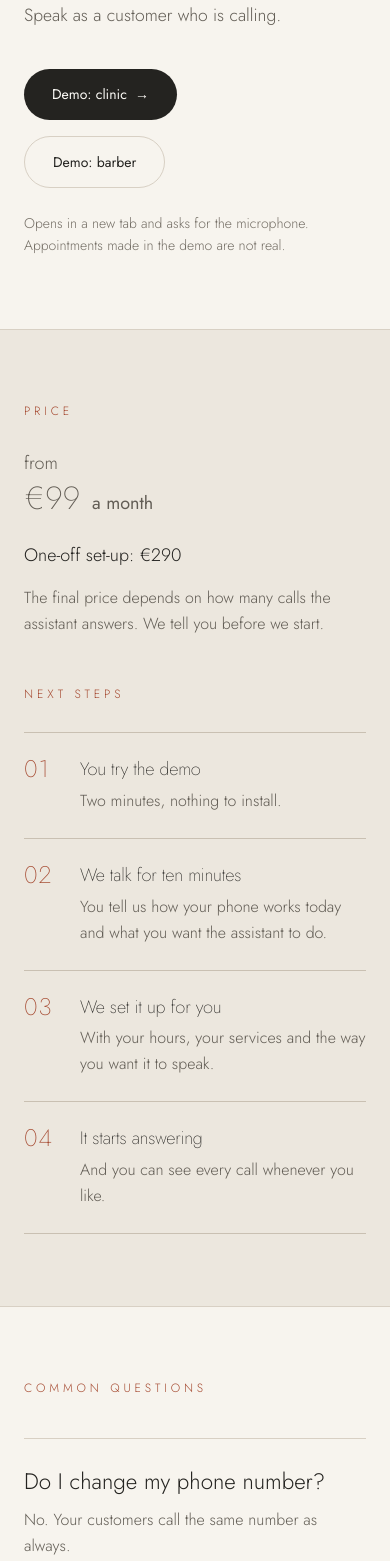
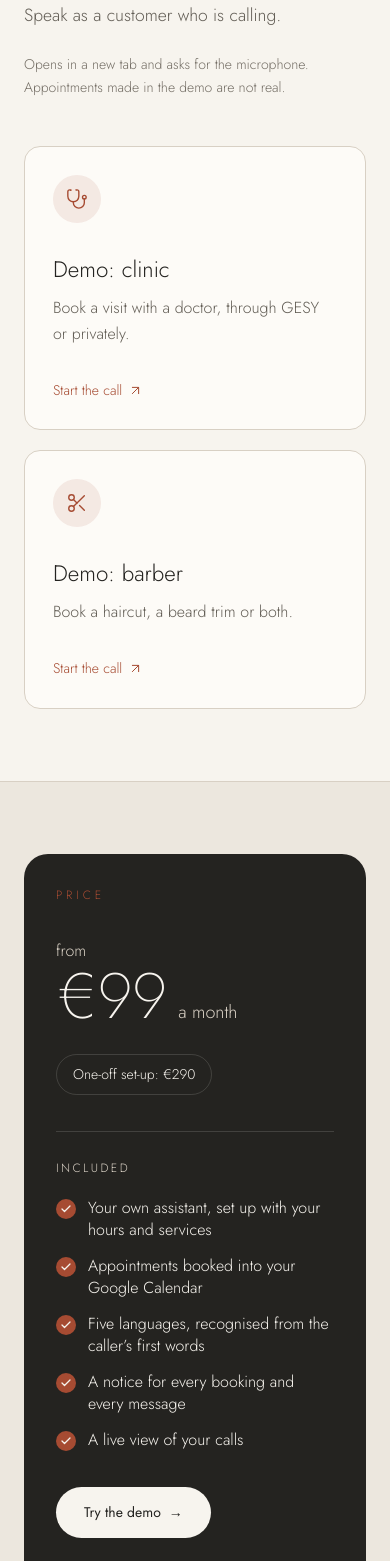
Before and after one commit to NikosChatzimanolis/day-one-web, a Next.js app: page /en/products/phone-assistant in a window 390 px wide. Shown: the part 3066-4627 px from the top of the page. Built offline with nearby package versions, Linux system fonts and the light colour scheme; no server answers.

Commit message:
feat: phone assistant page with a pricing card, demo cards, a numbered path for the next steps and questions that open

```diff
--- a/components/products/PhoneAssistantExtras.tsx
+++ b/components/products/PhoneAssistantExtras.tsx
@@ -1,8 +1,13 @@
 // ── components/products/PhoneAssistantExtras.tsx ──
-// The phone assistant's own bands on its product page: the two demos (they
-// open on the assistant's address), the price beside the next steps, and
-// the common questions. Copy from products.phoneAssistant; same hairline
-// rows and type as the shared ProductPage sections around it.
+// The phone assistant's own bands on its product page, each given its own
+// shape so the page does not read as one run of text:
+//   demos      two cards you can press, one per kind of business
+//   price      a dark pricing card (the price, the set-up fee, what is
+//              included, a button) beside the next steps as a numbered path
+//   questions  cards that open
+// Copy from products.phoneAssistant. The demos open on the assistant's
+// address (assistantDemos in lib/site.ts).
+import { ArrowUpRight, Check, Plus, Scissors, Stethoscope } from 'lucide-react'
 import { Button } from '@/components/ui/Button'
 import Reveal, { RevealGroup, RevealItem } from '@/components/ui/Reveal'
 import { t } from '@/lib/copy/request'
@@ -10,58 +15,106 @@ import { assistantDemos } from '@/lib/site'
 
 export default function PhoneAssistantExtras() {
   const x = t().products.phoneAssistant
+  const demos = [
+    { href: assistantDemos.clinic, icon: Stethoscope, title: x.demo.clinic, body: x.demo.clinicBody },
+    { href: assistantDemos.barber, icon: Scissors, title: x.demo.barber, body: x.demo.barberBody },
+  ]
   return (
     <>
-      {/* ── Try it · the two demos ─────────────────────────── */}
-      <section id="demo" className="border-b border-border bg-bg">
+      {/* ── Try it · two demo cards ────────────────────────── */}
+      <section id="demo" className="scroll-mt-24 border-b border-border bg-bg">
         <div className="container-wide section">
-          <Reveal className="max-w-3xl">
+          <div className="grid gap-12 lg:grid-cols-12 lg:items-end lg:gap-8">
+            <Reveal className="lg:col-span-5">
               <p className="eyebrow mb-7">{x.demo.eyebrow}</p>
               <h2 className="t-h1 display-balance">{x.demo.title}</h2>
-            <p className="t-lead measure-lg display-pretty mt-7 text-text-secondary">{x.demo.body}</p>
-            <div className="mt-10 flex flex-col items-start gap-4 sm:flex-row sm:items-center">
-              <Button href={assistantDemos.clinic} external size="lg" arrow>
-                {x.demo.clinic}
-              </Button>
-              <Button href={assistantDemos.barber} external variant="outline" size="lg">
-                {x.demo.barber}
-              </Button>
+              <p className="t-lead measure display-pretty mt-7 text-text-secondary">{x.demo.body}</p>
+              <p className="measure mt-6 font-body text-sm text-text-tertiary">{x.demo.note}</p>
+            </Reveal>
+            <RevealGroup className="grid gap-5 sm:grid-cols-2 lg:col-span-6 lg:col-start-7" stagger={0.08}>
+              {demos.map(({ href, icon: Icon, title, body }) => (
+                <RevealItem key={href}>
+                  <a
+                    href={href}
+                    target="_blank"
+                    rel="noopener noreferrer"
+                    className="group flex h-full flex-col rounded-2xl border border-border bg-card p-7 transition-all duration-250 ease-out-expo hover:-translate-y-1 hover:border-rust"
+                  >
+                    <span className="flex h-12 w-12 items-center justify-center rounded-full bg-[var(--color-accent-soft)] text-rust">
+                      <Icon size={22} strokeWidth={1.5} />
+                    </span>
+                    <h3 className="t-h3 mt-8 text-text-primary">{title}</h3>
+                    <p className="mt-3 font-body text-base leading-relaxed text-text-secondary">{body}</p>
+                    <span className="mt-8 inline-flex items-center gap-1.5 font-body text-sm text-accent lg:mt-auto lg:pt-8">
+                      {x.demo.start}
+                      <ArrowUpRight size={15} strokeWidth={1.6} className="transition-transform duration-250 group-hover:-translate-y-0.5 group-hover:translate-x-0.5" />
+                    </span>
+                  </a>
+                </RevealItem>
+              ))}
+            </RevealGroup>
           </div>
-            <p className="mt-6 font-body text-sm text-text-tertiary">{x.demo.note}</p>
-          </Reveal>
         </div>
       </section>
 
-      {/* ── Price beside the next steps ────────────────────── */}
+      {/* ── Price card beside the next steps ───────────────── */}
       <section data-no-grid className="border-b border-border bg-surface">
         <div className="container-wide section">
-          <div className="grid gap-12 lg:grid-cols-12 lg:gap-8">
-            <Reveal className="lg:col-span-4">
-              <p className="eyebrow mb-7">{x.price.eyebrow}</p>
-              <p className="font-body text-lg text-text-secondary">{x.price.from}</p>
-              <p className="t-h1 mt-1 tabular-nums">
+          <div className="grid gap-14 lg:grid-cols-12 lg:gap-8">
+            <Reveal className="lg:col-span-5">
+              <div className="rounded-3xl bg-dark p-8 text-dark-text md:p-10">
+                <p className="eyebrow">{x.price.eyebrow}</p>
+                <p className="mt-8 font-body text-base text-dark-text-secondary">{x.price.from}</p>
+                <p className="mt-1 flex items-baseline gap-3">
+                  <span className="font-display text-[clamp(4rem,9vw,6.25rem)] font-extralight leading-[0.9] tracking-[-0.02em] tabular-nums text-dark-text">
                     {x.price.amount}
-                <span className="ml-3 font-body text-lg font-normal tracking-normal text-text-secondary">{x.price.perMonth}</span>
+                  </span>
+                  <span className="font-body text-lg text-dark-text-secondary">{x.price.perMonth}</span>
                 </p>
-              <p className="mt-6 font-body text-lg text-text-primary">{x.price.setup}</p>
-              <p className="measure mt-4 font-body text-base leading-relaxed text-text-secondary">{x.price.note}</p>
+                <p className="mt-7 inline-block rounded-full border border-dark-border px-4 py-2 font-body text-sm text-dark-text">
+                  {x.price.setup}
+                </p>
+
+                <p className="mt-9 border-t border-dark-border pt-7 font-body text-xs uppercase tracking-[0.2em] text-dark-text-secondary">
+                  {x.price.includesTitle}
+                </p>
+                <ul className="mt-5 flex flex-col gap-3.5">
+                  {x.price.includes.map((line) => (
+                    <li key={line} className="flex items-start gap-3 font-body text-base leading-snug text-dark-text">
+                      <span className="mt-0.5 flex h-5 w-5 shrink-0 items-center justify-center rounded-full bg-rust">
+                        <Check size={12} strokeWidth={2.6} className="text-dark-text" />
+                      </span>
+                      {line}
+                    </li>
+                  ))}
+                </ul>
+
+                <div className="mt-9">
+                  <Button href="#demo" variant="cream" size="lg" arrow>
+                    {x.price.cta}
+                  </Button>
+                </div>
+                <p className="mt-6 font-body text-sm leading-relaxed text-dark-text-secondary">{x.price.note}</p>
+              </div>
             </Reveal>
-            <div className="lg:col-span-7 lg:col-start-6">
+
+            <div className="lg:col-span-6 lg:col-start-7">
               <Reveal>
-                <p className="eyebrow mb-7">{x.steps.eyebrow}</p>
+                <p className="eyebrow mb-9">{x.steps.eyebrow}</p>
               </Reveal>
               <RevealGroup className="flex flex-col" stagger={0.08}>
                 {x.steps.items.map((s, i) => (
-                  <RevealItem
-                    key={s.title}
-                    className={`grid grid-cols-[2.5rem_1fr] gap-x-4 border-t border-border-strong py-6 ${
-                      i === x.steps.items.length - 1 ? 'border-b' : ''
-                    }`}
-                  >
-                    <span className="t-index text-rust">{String(i + 1).padStart(2, '0')}</span>
-                    <div>
-                      <h3 className="font-body text-lg leading-snug text-text-primary md:text-xl">{s.title}</h3>
-                      <p className="mt-1.5 font-body text-base leading-relaxed text-text-secondary">{s.body}</p>
+                  <RevealItem key={s.title} className="relative grid grid-cols-[2.75rem_1fr] gap-x-5 pb-10 last:pb-0">
+                    {/* the path between the steps */}
+                    {i < x.steps.items.length - 1 && (
+                      <span aria-hidden="true" className="absolute bottom-0 left-[1.375rem] top-11 w-px -translate-x-1/2 bg-border-strong" />
+                    )}
+                    <span className="flex h-11 w-11 items-center justify-center rounded-full border border-rust bg-surface font-display text-lg font-light tabular-nums text-rust">
+                      {i + 1}
+                    </span>
+                    <div className="pt-1.5">
+                      <h3 className="t-h3 text-text-primary">{s.title}</h3>
+                      <p className="measure mt-2 font-body text-base leading-relaxed text-text-secondary md:text-lg">{s.body}</p>
                     </div>
                   </RevealItem>
                 ))}
@@ -71,27 +124,32 @@ export default function PhoneAssistantExtras() {
         </div>
       </section>
 
-      {/* ── Common questions · hairline rows ───────────────── */}
+      {/* ── Common questions · cards that open ─────────────── */}
       <section className="border-b border-border bg-bg">
         <div className="container-wide section">
-          <Reveal>
-            <p className="eyebrow mb-10">{x.faq.eyebrow}</p>
+          <div className="grid gap-10 lg:grid-cols-12 lg:gap-8">
+            <Reveal className="lg:col-span-4">
+              <h2 className="t-h1 display-balance max-w-xs">{x.faq.eyebrow}</h2>
             </Reveal>
-          <RevealGroup className="flex flex-col" stagger={0.06}>
+            <RevealGroup className="flex flex-col gap-3 lg:col-span-7 lg:col-start-6" stagger={0.06}>
               {x.faq.items.map((f, i) => (
-              <RevealItem
-                key={f.q}
-                className={`grid gap-3 border-t border-border py-7 md:grid-cols-12 md:gap-8 ${
-                  i === x.faq.items.length - 1 ? 'border-b' : ''
-                }`}
+                <RevealItem key={f.q}>
+                  <details
+                    open={i === 0}
+                    className="group rounded-2xl border border-border bg-card px-6 py-5 transition-colors duration-250 open:border-border-strong md:px-7 md:py-6"
                   >
-                <h3 className="t-h3 text-text-primary md:col-span-5">{f.q}</h3>
-                <p className="measure-lg font-body text-base leading-relaxed text-text-secondary md:col-span-6 md:col-start-7 md:text-lg">
-                  {f.a}
-                </p>
+                    <summary className="flex cursor-pointer list-none items-center justify-between gap-6 font-body text-lg text-text-primary md:text-xl [&::-webkit-details-marker]:hidden">
+                      {f.q}
+                      <span className="flex h-8 w-8 shrink-0 items-center justify-center rounded-full border border-border text-rust transition-transform duration-250 group-open:rotate-45">
+                        <Plus size={16} strokeWidth={1.6} />
+                      </span>
+                    </summary>
+                    <p className="measure-lg mt-4 font-body text-base leading-relaxed text-text-secondary md:text-lg">{f.a}</p>
+                  </details>
                 </RevealItem>
               ))}
             </RevealGroup>
+          </div>
         </div>
       </section>
     </>
--- a/lib/copy/en.ts
+++ b/lib/copy/en.ts
@@ -285,6 +285,9 @@ export const en = {
         clinic: 'Demo: clinic',
         barber: 'Demo: barber',
         note: 'Opens in a new tab and asks for the microphone. Appointments made in the demo are not real.',
+        clinicBody: 'Book a visit with a doctor, through GESY or privately.',
+        barberBody: 'Book a haircut, a beard trim or both.',
+        start: 'Start the call',
       },
       price: {
         eyebrow: 'Price',
@@ -293,6 +296,15 @@ export const en = {
         perMonth: 'a month',
         setup: 'One-off set-up: €290',
         note: 'The final price depends on how many calls the assistant answers. We tell you before we start.',
+        includesTitle: 'Included',
+        includes: [
+          'Your own assistant, set up with your hours and services',
+          'Appointments booked into your Google Calendar',
+          'Five languages, recognised from the caller’s first words',
+          'A notice for every booking and every message',
+          'A live view of your calls',
+        ],
+        cta: 'Try the demo',
       },
       steps: {
         eyebrow: 'Next steps',
```
Also changed, not shown: lib/copy/el.ts (+12 -0 lines), lib/copy/ru.ts (+12 -0 lines), 2 other files (tests, documents, lock files or other folders). Lines whose indentation alone changed are shown as unchanged.
